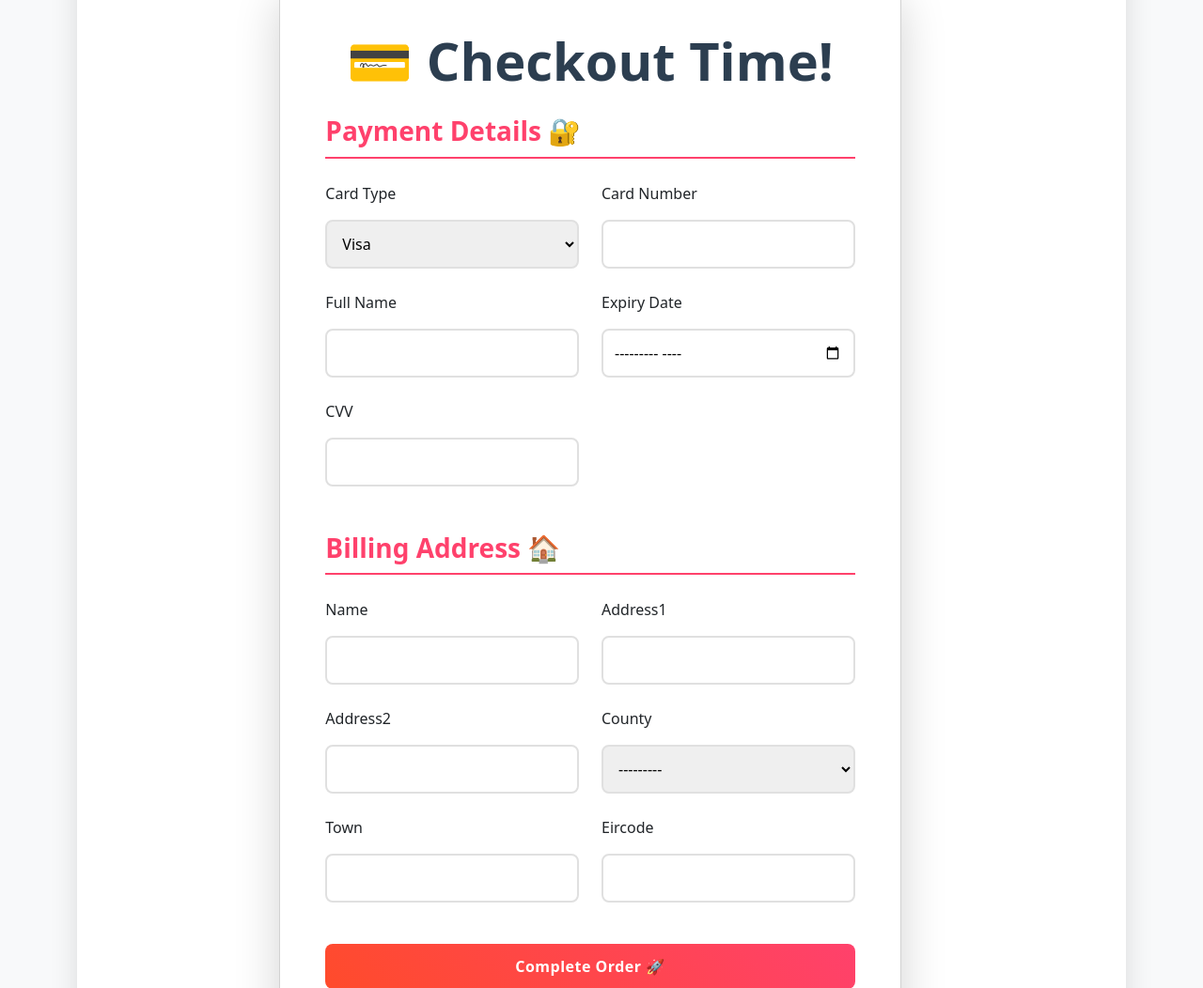
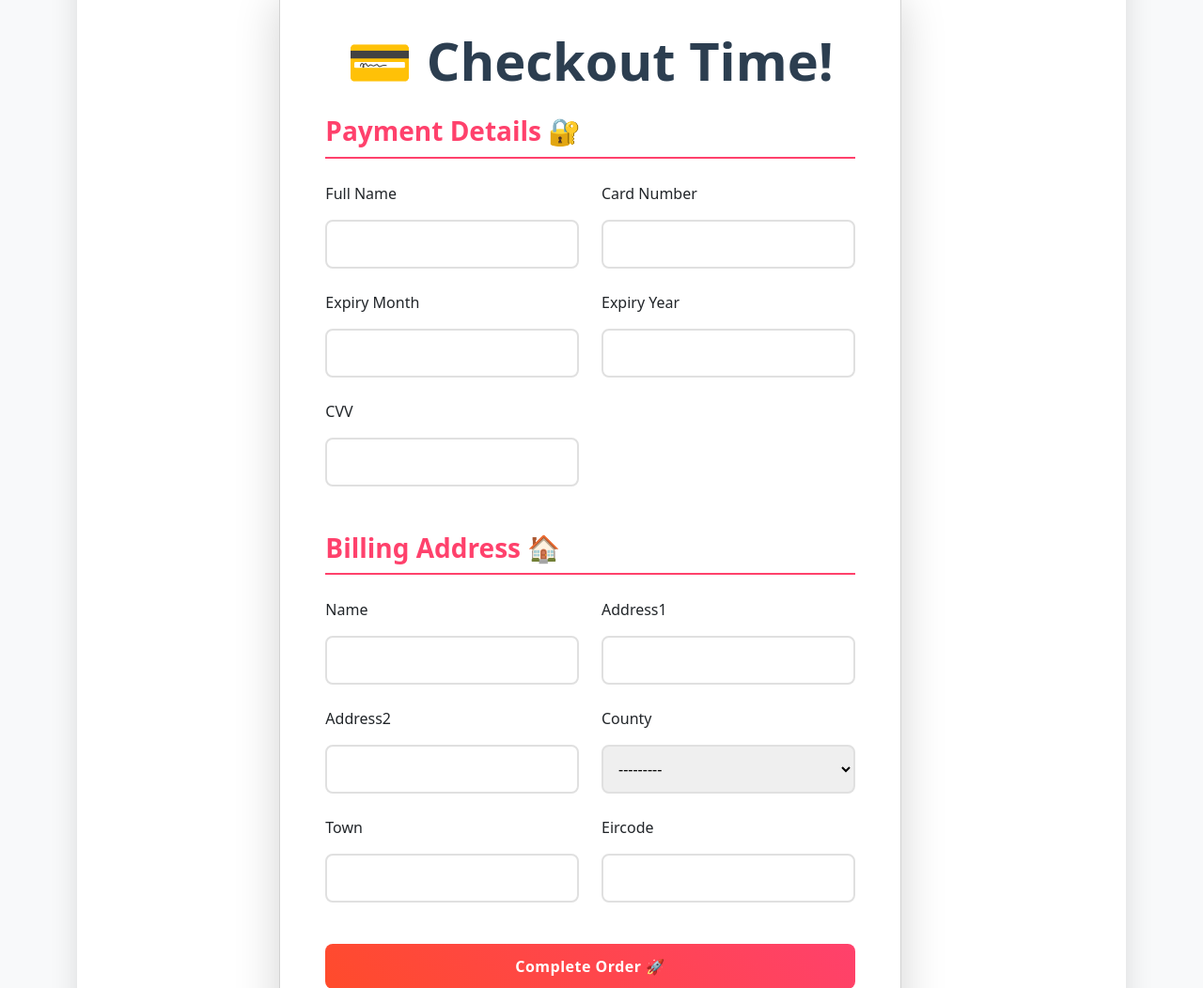
Before and after one commit to DanilaJeg/pizza-app, a Django app: page /payment/ in a window 1280 px wide. Shown: the part 162-1214 px from the top of the page at 94% size. Run offline with Django 4.2, Linux system fonts and the light colour scheme; a user stored in the database is signed in; data comes from the database, SQL or seed files in the repository; both versions use the stored data as it was after the commit.

Commit message:
Updating forms and some fixes on the backend

```diff
--- a/main/forms.py
+++ b/main/forms.py
@@ -1,5 +1,5 @@
 from django import forms
-from .models import Pizza, Topping, Address
+from .models import Pizza, Topping, Address, Payment
 
 class PizzaForm(forms.ModelForm):
     class Meta:
@@ -12,19 +12,24 @@
         required = False
     )
 
+class PaymentForm(forms.ModelForm):
+    class Meta:
+        model = Payment
+        fields = ['cardHolder', 'cardNumber', 'expiration_month', 'expiration_year', 'cvv']
+        labels = {
+            'cardHolder': 'Full Name',
+            'cardNumber': 'Card Number',
+            'expiration_month': 'Expiry Month',
+            'expiration_year': 'Expiry Year',
+            'cvv': 'CVV',
 
-
-class PaymentForm(forms.Form):
-    CARDS = [
-        ('visa', 'Visa'),
-        ('mastercard', 'MasterCard')
-    ]
-
-    cardType = forms.ChoiceField(label="Card Type", choices=CARDS, required=True)
-    cardNumber = forms.CharField(label= "Card Number", max_length=16, min_length=13, required=True)
-    cardHolder = forms.CharField(label="Full Name", max_length=100, required=True)
-    expiry_date = forms.DateField(label="Expiry Date", widget=forms.DateInput(attrs={'type': 'month'}), input_formats=['%Y-%m'], required=True)
-    cvv = forms.CharField(label="CVV", max_length=4, min_length=3, required=True)
+        }
+        widgets = {
+            'cardNumber': forms.TextInput(attrs={'pattern': '[0-9]{16}', 'title': '16 digits required'}),
+            'expiration_month': forms.TextInput(attrs={'pattern': '[0-9]{2}', 'title': '2 digits required'}),
+            'expiration_year': forms.TextInput(attrs={'pattern': '[0-9]{4}', 'title': '4 digits required'}),
+            'cvv': forms.TextInput(attrs={'pattern': '[0-9]{3}', 'title': '3 digits required'})
+        }
 
 class AddressForm(forms.ModelForm):
     class Meta:
--- a/main/models.py
+++ b/main/models.py
@@ -1,5 +1,8 @@
 from django.db import models
 from django.contrib.auth.models import User
+from django.core.validators import RegexValidator, MinValueValidator, MaxValueValidator
+from datetime import datetime
+
 
 # Create your models here.
 class Size(models.Model):
@@ -103,3 +106,13 @@
 
     def __str__(self):
         return f"Order {self.id} by {self.user.username}"
+
+
+
+class Payment(models.Model):
+    today = datetime.today()
+    cardHolder = models.CharField(max_length=50)
+    cardNumber = models.CharField(max_length=16,validators=[RegexValidator(r'^\d{16}$', 'Enter a valid 16-digit card number.')])
+    expiration_month = models.IntegerField(validators=[MinValueValidator(today.month), MaxValueValidator(12)])
+    expiration_year = models.IntegerField(validators=[MinValueValidator(today.year), MaxValueValidator(today.year + 10)])
+    cvv = models.IntegerField(validators=[MinValueValidator(100), MaxValueValidator(9999)])
--- a/main/templates/payment.html
+++ b/main/templates/payment.html
@@ -56,6 +56,11 @@
         margin: 25px 0;
         font-weight: 600;
     }
+
+    .error-message {
+        color: red;
+        font-size: 0.9rem;
+    }
 </style>
 
 <div class="container checkout-container">
@@ -70,12 +75,23 @@
                     <form method="POST" class="checkout-form">
                         {% csrf_token %}
 
+                        {% if form.non_field_errors %}
+                            <div class="error-message">
+                                {{ form.non_field_errors|striptags }}
+                            </div>
+                        {% endif %}
+
                         <h3 class="section-title">Payment Details 🔐</h3>
                         <div class="row">
                             {% for field in payment %}
                             <div class="col-md-6 mb-3">
                                 <label class="form-label">{{ field.label }}</label>
                                 {{ field }}
+                                {% if field.errors %}
+                                    <div class="error-message">
+                                        {{ field.errors|striptags }}
+                                    </div>
+                                {% endif %}
                             </div>
                             {% endfor %}
                         </div>
@@ -86,6 +102,11 @@
                             <div class="col-md-6 mb-3">
                                 <label class="form-label">{{ field.label }}</label>
                                 {{ field }}
+                                {% if field.errors %}
+                                    <div class="error-message">
+                                        {{ field.errors|striptags }}
+                                    </div>
+                                {% endif %}
                             </div>
                             {% endfor %}
                         </div>
```
Also changed, not shown: db.sqlite3, main/migrations/0007_payment.py (added), main/migrations/0008_alter_payment_expiration_month.py (added).
